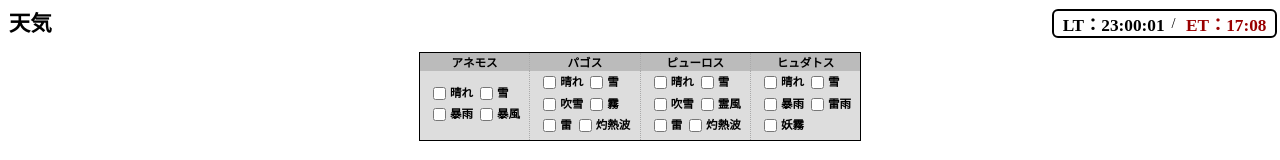
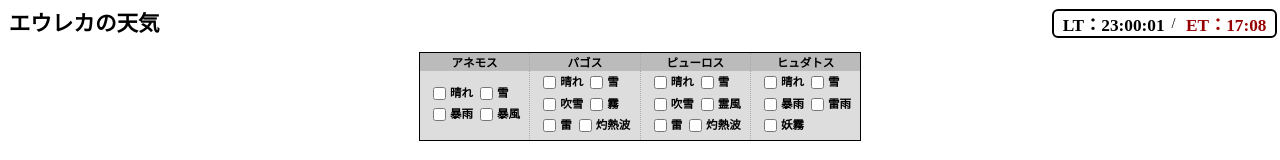
Before and after one commit to audola/EurekaWeather, a plain HTML site: page index.html in a window 1280 px wide. Shown: the top 160 px of the page. Drawn offline with Linux system fonts and the light colour scheme.

Commit message:
Add files via upload

```diff
--- a/index.html
+++ b/index.html
@@ -7,7 +7,7 @@
 
 <body>
     <div id="headerContainer">
-        <h1 id="headerText">天気</h1>
+        <h1 id="headerText">エウレカの天気</h1>
     </div>
 
     <div id="searchConditionContainer">
```
